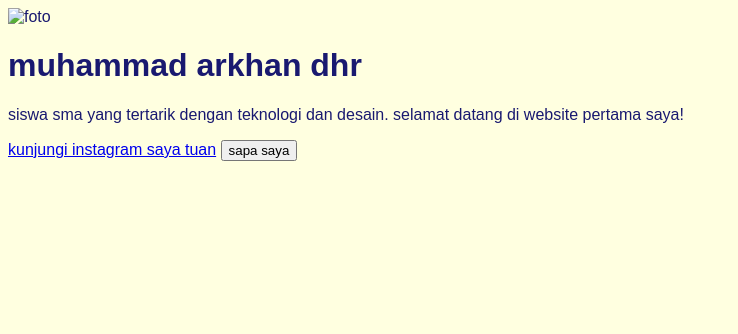
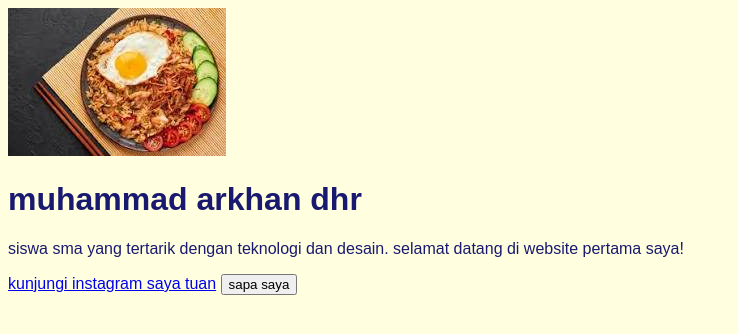
Before and after one commit to muhammadarkhan-bex/nasgor, a plain HTML site: page index.html in a window 1280 px wide. Shown: the whole page, without its empty margins (0-738 px from the left). Drawn offline with Linux system fonts and the light colour scheme; a script that the page names is missing.

Commit message:
Update index.html

```diff
--- a/index.html
+++ b/index.html
@@ -6,7 +6,7 @@
 </head>
 <body>
         <div class="kartu-profil">
-        <img src="foto-profil.jpg" alt=foto profil saya">
+        <img src="nasgor.jpeg" alt=foto profil saya">
         <h1>muhammad arkhan dhr</h1>
         <p>siswa sma yang tertarik dengan teknologi dan desain. selamat datang di website pertama saya!</p>
         <a href="https://www.intagram.com/arkh_dhr">kunjungi instagram saya tuan</a>
```
